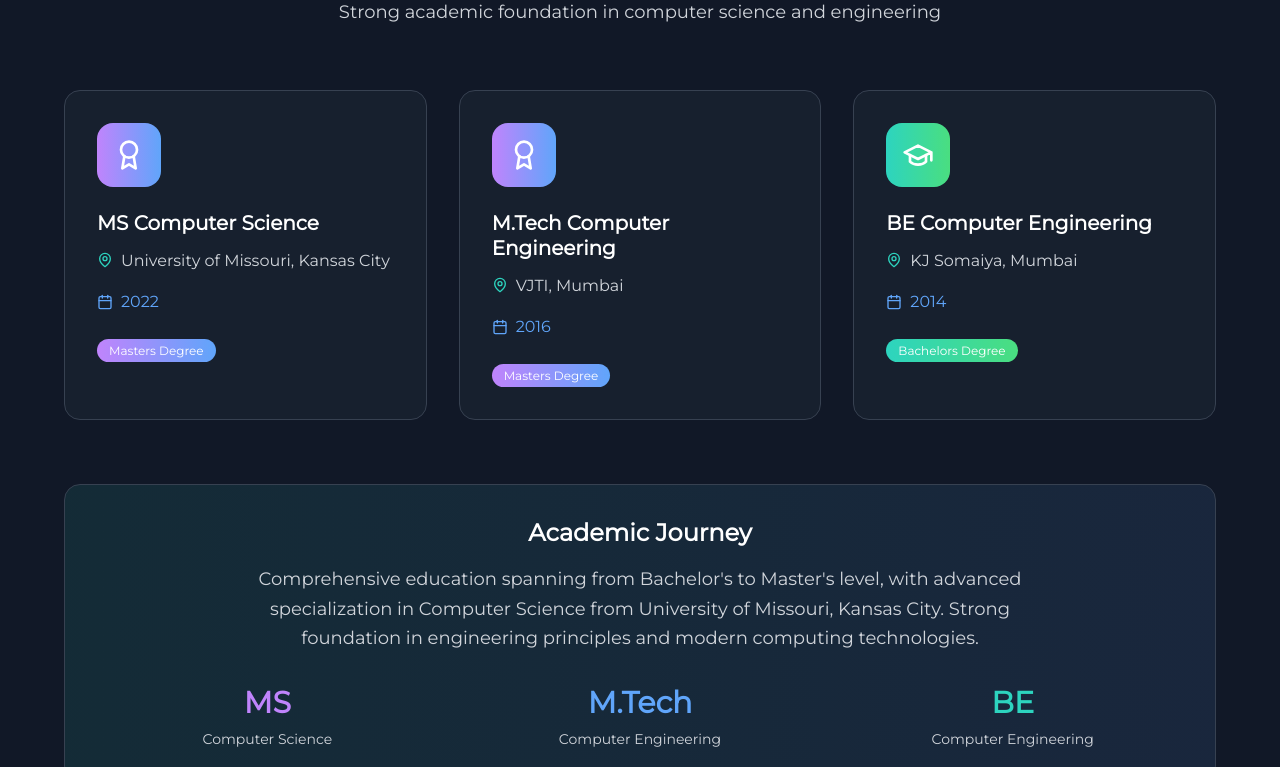
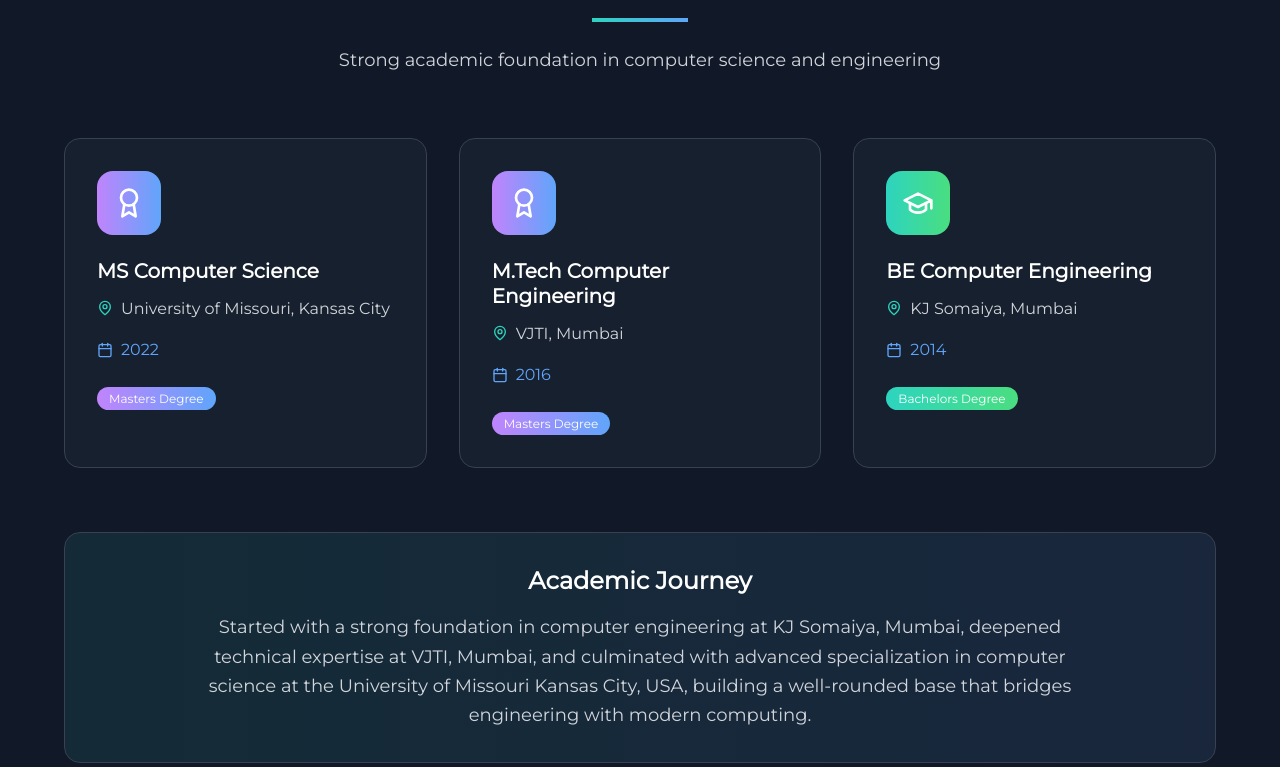
Before and after one commit to vyomadesai/vyomaportfolio, a React (Create React App) app: page / in a window 1280 px wide. Shown: the part 7201-7968 px from the top of the page. Built offline with nearby package versions, Linux system fonts and the light colour scheme.

Commit message:
updated education

```diff
--- a/src/component/Education.jsx
+++ b/src/component/Education.jsx
@@ -90,26 +90,11 @@
               <h3 className="text-2xl font-bold text-white mb-4">
                 Academic Journey
               </h3>
-              <p className="text-lg text-gray-300 max-w-3xl mx-auto leading-relaxed" style={{fontFamily: 'Montserrat, sans-serif'}}>
-                Comprehensive education spanning from Bachelor's to Master's level, with advanced
-                specialization in Computer Science from University of Missouri, Kansas City.
-                Strong foundation in engineering principles and modern computing technologies.
+              <p className="text-lg text-gray-300 max-w-4xl mx-auto leading-relaxed" style={{fontFamily: 'Montserrat, sans-serif'}}>
+              Started with a strong foundation in computer engineering at KJ Somaiya, Mumbai, deepened technical expertise at VJTI, Mumbai,
+              and culminated with advanced specialization in computer science at the University of Missouri Kansas City, USA,
+              building a well-rounded base that bridges engineering with modern computing.
               </p>
-            </div>
-
-            <div className="grid md:grid-cols-3 gap-8 mt-8">
-              <div className="text-center">
-                <div className="text-3xl font-bold text-purple-400 mb-2">MS</div>
-                <div className="text-gray-300 text-sm">Computer Science</div>
-              </div>
-              <div className="text-center">
-                <div className="text-3xl font-bold text-blue-400 mb-2">M.Tech</div>
-                <div className="text-gray-300 text-sm">Computer Engineering</div>
-              </div>
-              <div className="text-center">
-                <div className="text-3xl font-bold text-teal-400 mb-2">BE</div>
-                <div className="text-gray-300 text-sm">Computer Engineering</div>
-              </div>
             </div>
           </div>
         </div>
--- a/src/component/Experience.jsx
+++ b/src/component/Experience.jsx
@@ -89,6 +89,9 @@
           {/* Experience Summary */}
           <div className="mt-16 text-center">
             <div className="bg-gradient-to-r from-teal-400/10 to-blue-400/10 p-8 rounded-2xl border border-gray-700">
+            <h3 className="text-2xl font-bold text-white mb-4">
+                Professional Journey
+              </h3>
               <p className="text-lg text-gray-300 max-w-4xl mx-auto" style={{fontFamily: 'Montserrat, sans-serif'}}>
               Over 8+ years of progressive experience in frontend and full-stack development, consistently delivering
               high-quality solutions across healthcare, IoT, analytics, and e-commerce domains.
```
Also changed, not shown: 13 other files (tests, documents, lock files or other folders).
